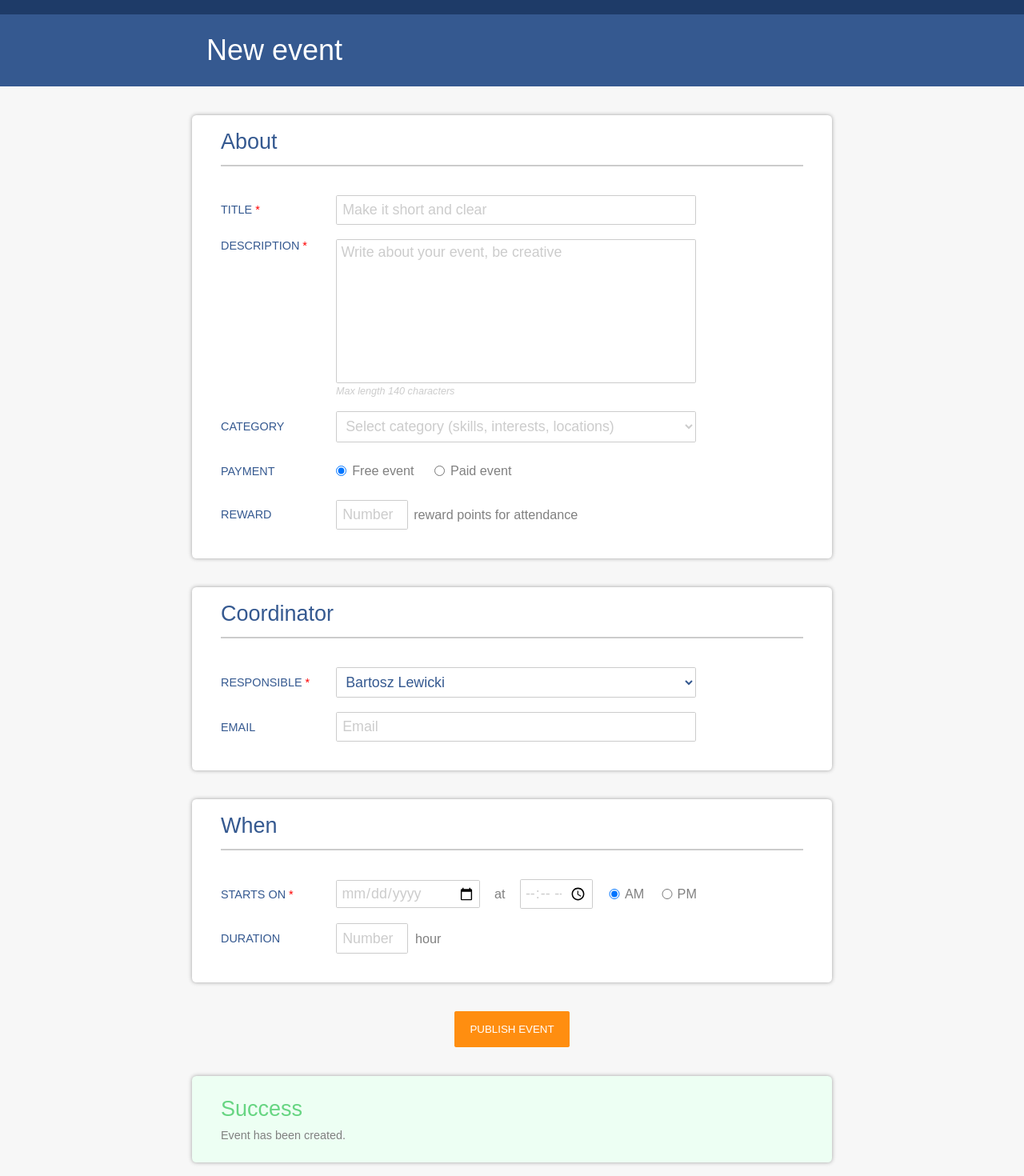
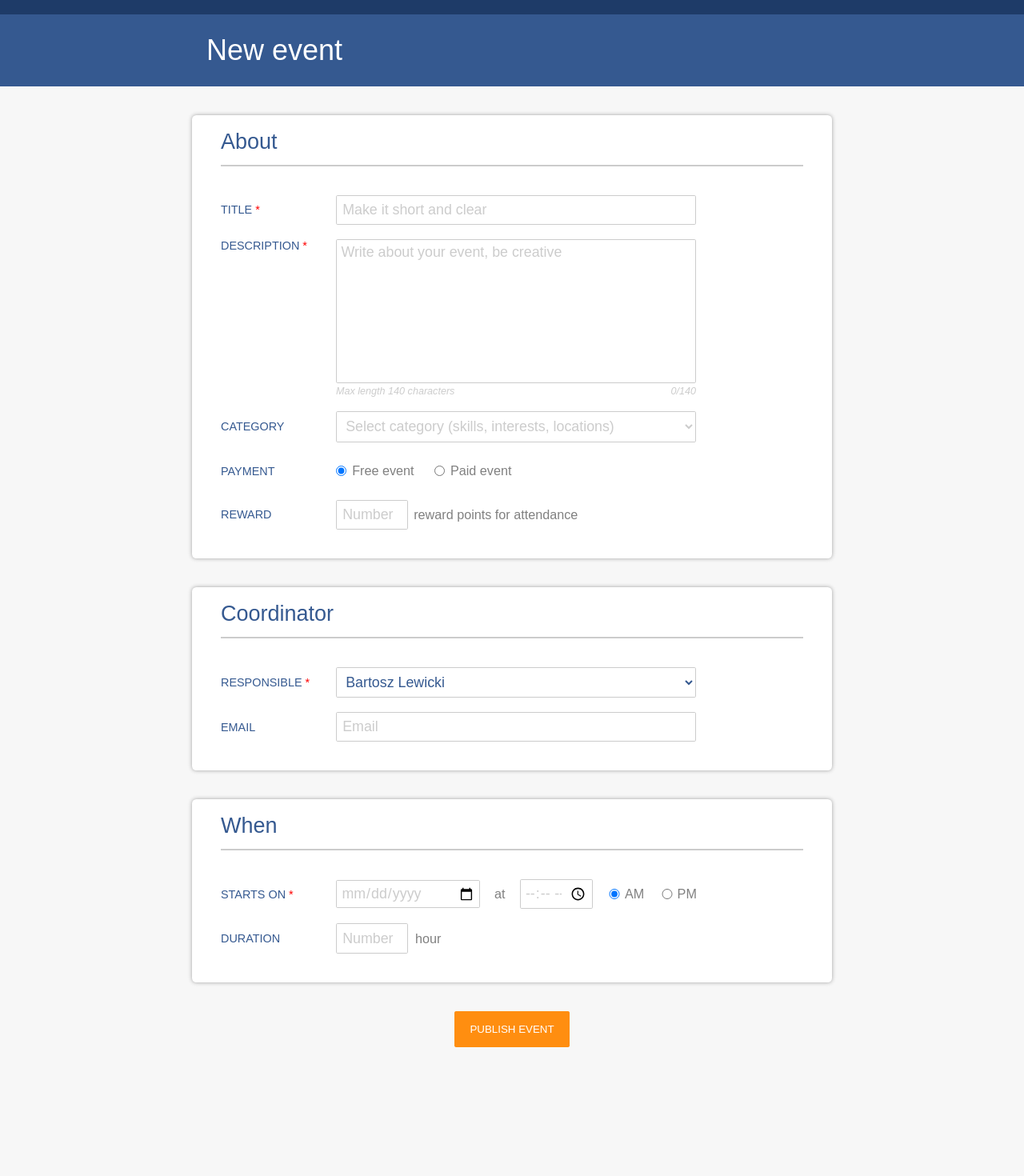
Before and after one commit to BartoszBartlomiej/recrutation_task_2, a React (Create React App) app: page / in a window 1280 px wide. Shown: the top 1470 px of the page at 80% size. After the commit the page ends 1345 px from the top, so only its background shows below. Built offline with nearby package versions, Linux system fonts and the light colour scheme.

Commit message:
form disappears after submit

```diff
--- a/src/components/Event/About/index.jsx
+++ b/src/components/Event/About/index.jsx
@@ -74,7 +74,7 @@ class About extends Component {
                             <textarea type="text" name="description" value={this.state.description} onChange={this.handleDescriptionChange} maxLength='140' placeholder="Write about your event, be creative" required />
                             <div className="counter_container">
                                 <p>Max length 140 characters</p>
-                                {/* <p>{this.state.description.length}/140</p> */}
+                                <p>{this.state.description.length}/140</p>
                             </div>
                         </div>
                     </div>
--- a/src/components/Event/Coordinator/index.jsx
+++ b/src/components/Event/Coordinator/index.jsx
@@ -48,7 +48,7 @@ class Coordinator extends Component {
                     </div>
                     <div className="input_container">
                         <h3>EMAIL</h3>
-                        <input type="email" name="email" value={this.state.email} onChange={this.handleEmailChange} placeholder="Email" />
+                        <input type="email" name="email" pattern="[a-zA-Z0-9.-_]{1,}@[a-zA-Z.-]{2,}[.]{1}[a-zA-Z]{2,}" value={this.state.email} onChange={this.handleEmailChange} placeholder="Email" />
                     </div>
                 </div>
             </div>
--- a/src/components/Event/event.scss
+++ b/src/components/Event/event.scss
@@ -2,7 +2,8 @@
 
 .event {
     background-color: #f7f7f7f7;
-    height: 90rem;
+    margin-bottom: 2rem;
+    // height: 90rem;
 
     .event__topColor {
         background-color: #1e3b68;
@@ -38,24 +39,12 @@
         }
     }
 
-    // .showForm {
-    //     display: block;
+    .visible {
+        display: block;
 
+    }
 
-    // }
-
-    // .hideForm {
-    //     display: none;
-    // }
-
-
-    // .showSuccess {
-    //     display: block;
-
-
-    // }
-
-    // .hideSuccess {
-    //     display: none;
-    // }
+    .invisible {
+        display: none;
+    }
 }
--- a/src/components/Event/index.jsx
+++ b/src/components/Event/index.jsx
@@ -9,8 +9,8 @@ class Event extends Component {
     constructor(props) {
         super(props);
         this.state = {
-            hideForm: true,
-            showSuccess: false,
+            formVisible: true,
+            successVisible: false,
 
 
 
@@ -22,8 +22,8 @@ class Event extends Component {
         e.preventDefault()
         alert('jest');
         this.setState({
-            // display: !this.state.display,
-
+            formVisible: !this.state.formVisible,
+            successVisible: !this.state.successVisible
 
         })
     }
@@ -40,7 +40,7 @@ class Event extends Component {
                     </div>
                 </header>
                 <div className="content">
-                    <form onSubmit={this.handleSubmit} className={this.state.display ? "show" : 'hide'}>
+                    <form onSubmit={this.handleSubmit} className={this.state.formVisible ? "visible" : 'invisible'}>
                         <About />
                         <Coordinator />
                         <When />
@@ -48,7 +48,9 @@ class Event extends Component {
                             <button type="submit" onClick={this.handleClick}>PUBLISH EVENT</button>
                         </div>
                     </form>
-                    <Success className={this.state.display ? "hide" : 'show'} />
+                    <div className={this.state.successVisible ? "visible" : 'invisible'}>
+                        <Success />
+                    </div>
                 </div>
             </div>
         );
--- a/src/general/base.scss
+++ b/src/general/base.scss
@@ -7,4 +7,5 @@
 
   html {
     font-size: 18px;
+    background-color: #f7f7f7f7;
   }
```
